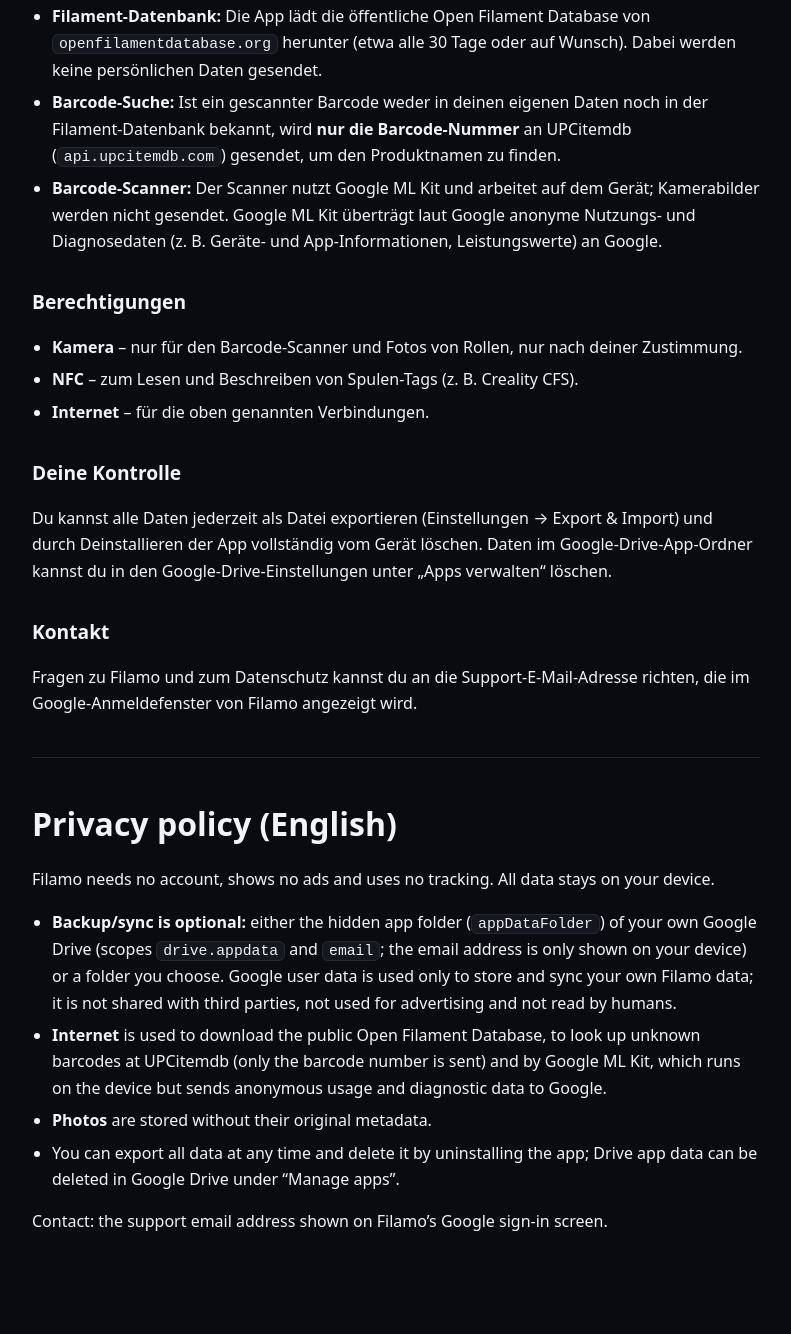
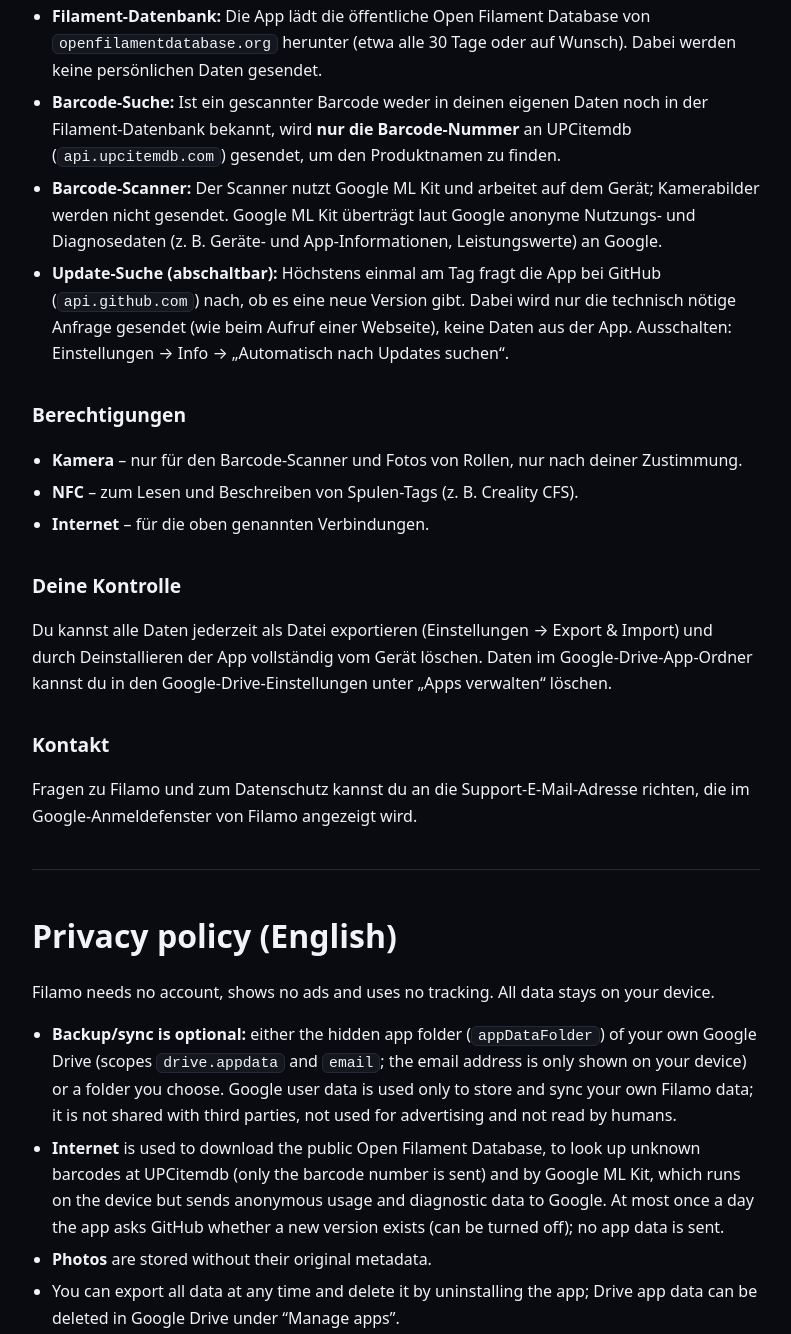
Before and after one commit to fatihsnck61-design/filamo, a plain HTML site: page datenschutz.html in a window 1280 px wide. Shown: the part 1016-2350 px from the top of the page, without its empty margins (244-1035 px from the left). Drawn offline with Linux system fonts and the light colour scheme.

Commit message:
Update datenschutz.html

```diff
--- a/datenschutz.html
+++ b/datenschutz.html
@@ -23,7 +23,7 @@
 <main>
   <p><a href="./">← Filamo</a></p>
   <h1>Datenschutzerklärung</h1>
-  <p class="meta">Stand: 12.11.2026 · gilt für die Android-App „Filamo“ (Paket <code>app.filamo</code>)</p>
+  <p class="meta">Stand: 13.11.2026 · gilt für die Android-App „Filamo“ (Paket <code>app.filamo</code>)</p>
 
   <p>Filamo ist eine Filament-Verwaltung für den 3D-Druck. Die App braucht kein Konto, zeigt keine Werbung
   und verwendet kein Tracking.</p>
@@ -62,6 +62,10 @@
     <li><strong>Barcode-Scanner:</strong> Der Scanner nutzt Google ML Kit und arbeitet auf dem Gerät; Kamerabilder
       werden nicht gesendet. Google ML Kit überträgt laut Google anonyme Nutzungs- und Diagnosedaten
       (z. B. Geräte- und App-Informationen, Leistungswerte) an Google.</li>
+    <li><strong>Update-Suche (abschaltbar):</strong> Höchstens einmal am Tag fragt die App bei GitHub
+      (<code>api.github.com</code>) nach, ob es eine neue Version gibt. Dabei wird nur die technisch nötige Anfrage
+      gesendet (wie beim Aufruf einer Webseite), keine Daten aus der App. Ausschalten: Einstellungen → Info →
+      „Automatisch nach Updates suchen“.</li>
   </ul>
 
   <h2>Berechtigungen</h2>
@@ -91,7 +95,8 @@
       it is not shared with third parties, not used for advertising and not read by humans.</li>
     <li><strong>Internet</strong> is used to download the public Open Filament Database, to look up unknown barcodes
       at UPCitemdb (only the barcode number is sent) and by Google ML Kit, which runs on the device but sends
-      anonymous usage and diagnostic data to Google.</li>
+      anonymous usage and diagnostic data to Google. At most once a day the app asks GitHub whether a new version
+      exists (can be turned off); no app data is sent.</li>
     <li><strong>Photos</strong> are stored without their original metadata.</li>
     <li>You can export all data at any time and delete it by uninstalling the app; Drive app data can be deleted
       in Google Drive under “Manage apps”.</li>
```
